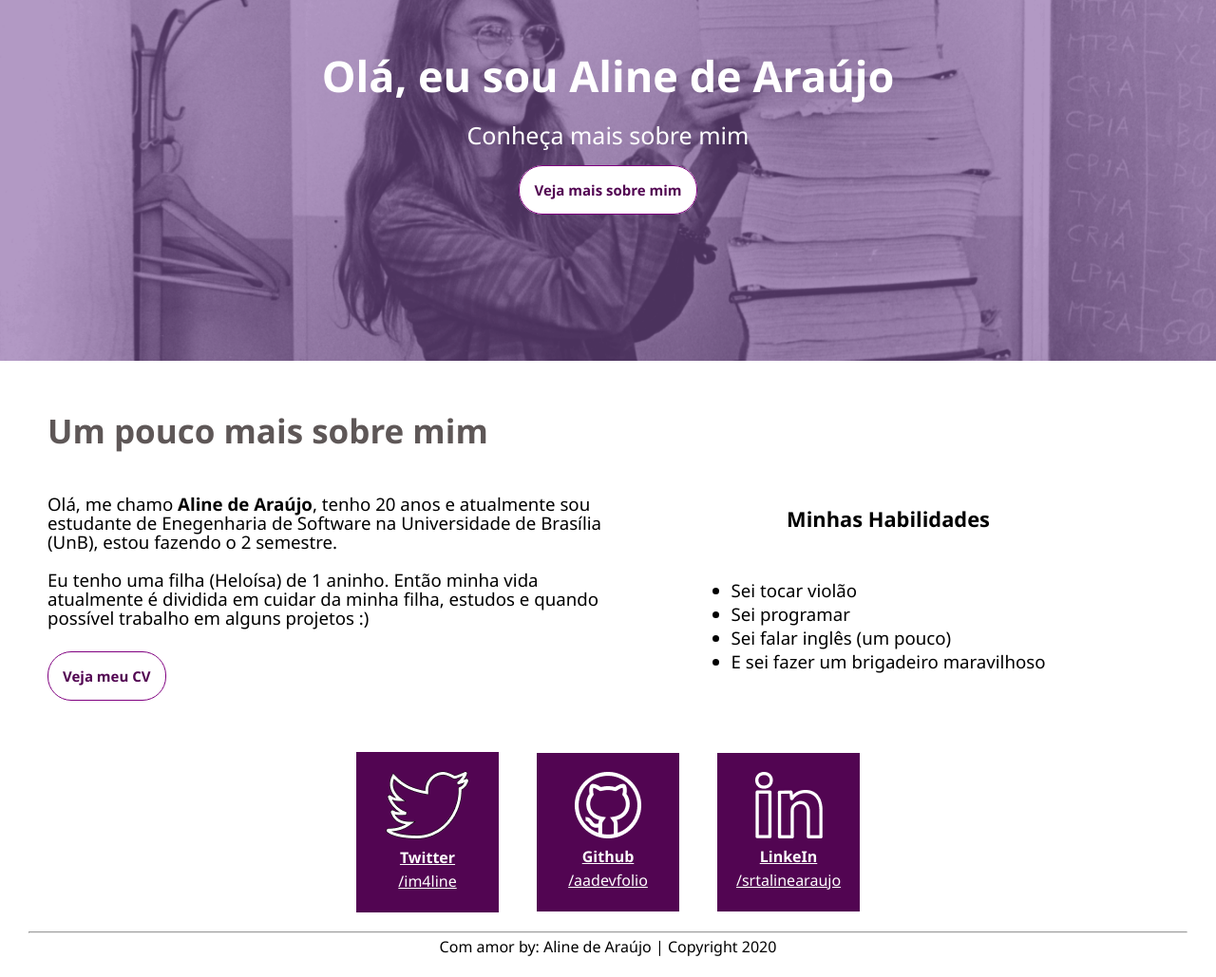
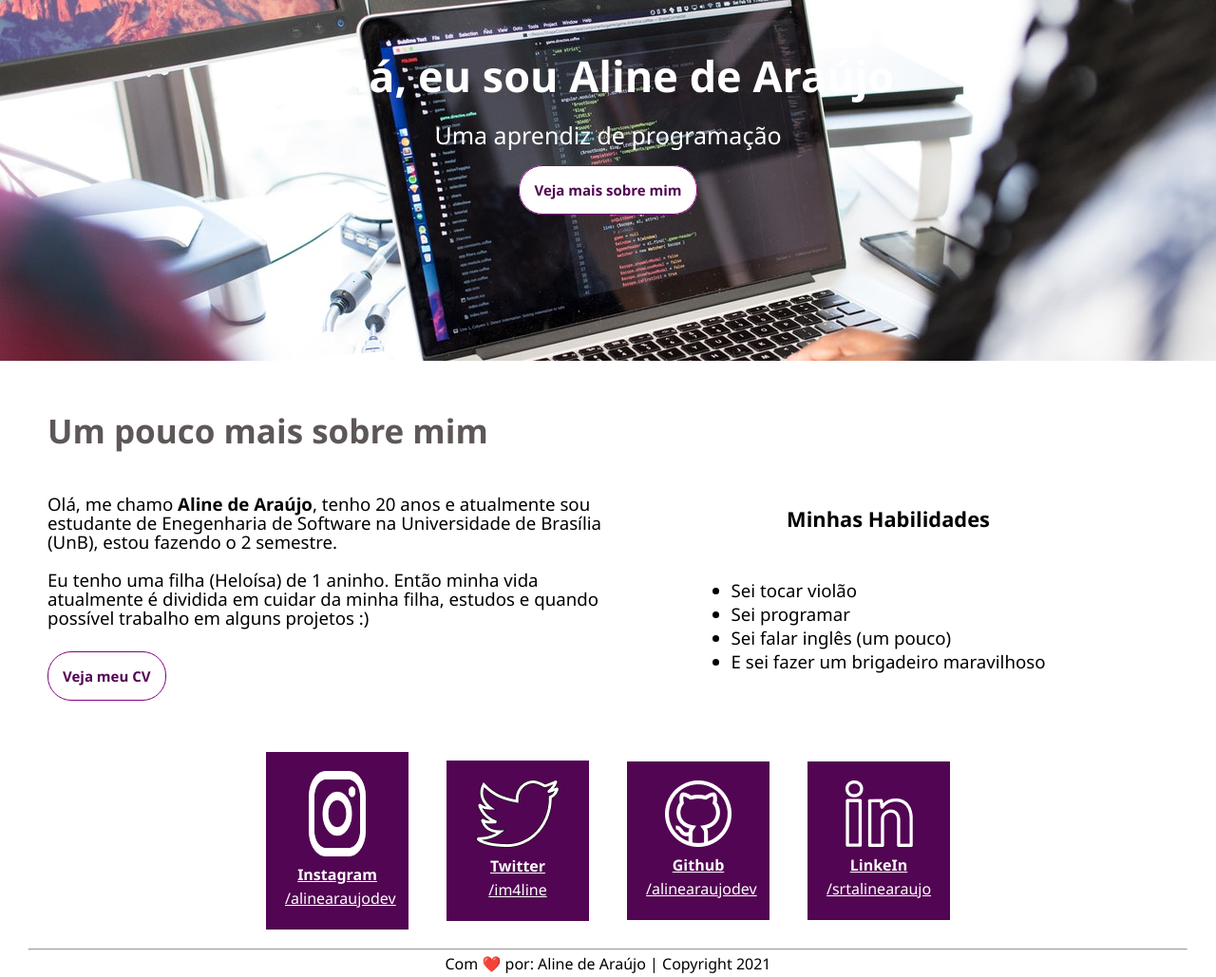
Before and after one commit to aadevfolio/workshop-reprograma, a plain HTML site: page index.html in a window 1280 px wide. Shown: the part 120-1149 px from the top of the page at 95% size. Drawn offline with Linux system fonts and the light colour scheme.

Commit message:
feito mudanças de atualização 2021

```diff
--- a/css/style.css
+++ b/css/style.css
@@ -16,7 +16,7 @@ section, footer{
 }
 
 .banner{
-    background-image: url(../img/banner-bg.png);
+    background-image: url(../img/banner-bg.jpg);
     background-size: cover;
     height: 500px;
     color: white;
--- a/index.html
+++ b/index.html
@@ -4,15 +4,15 @@
         <meta charset="UTF-8">
         <meta name="viewport" content="width=device-width, initial-scale=1.0">
         <meta http-equiv="X-UA-Compatible" content="ie=edge">
-        <meta name="name" content="Aline de Araujo - AADevFolio">
+        <meta name="name" content="Aline de Araujo - @alinearaujodev">
         <link rel="stylesheet" href="css/style.css">
-        <title>Workshop Reprograma</title>
+        <title>AlineAraujoDev</title>
     </head>
     <body>
         <header class="banner">
             <div>
                 <h1>Olá, eu sou Aline de Araújo</h1>
-                <p>Conheça mais sobre mim</p>
+                <p>Uma aprendiz de programação</p>
                 <a class="link" href="#sobremim"><strong>Veja mais sobre mim</strong></a>
             </div>
         </header>
@@ -45,6 +45,11 @@
 
         <footer class="rodape">
             <div class="redes">
+                <a class="a-redes" href="http://www.instagram.com/alinearaujodev" target="_blank">
+                    <img src="./img/insta.png" alt="logo do instagram" width="60" height="90">
+                    <h4>Instagram</h4>
+                    <p>/alinearaujodev</p>
+                </a>
                 <a class="a-redes" href="http://www.twitter.com/im4line" target="_blank">
                     <img src="./img/twitter.png" alt="logo do twitter">
                     <h4>Twitter</h4>
@@ -54,7 +59,7 @@
                 <a class="a-redes" href="http://www.github.com/aadevfolio" target="_blank">
                     <img src="./img/github.png" alt="logo do github">
                     <h4>Github</h4>
-                    <p>/aadevfolio</p>
+                    <p>/alinearaujodev</p>
                 </a>
 
                 <a class="a-redes" href="http://www.linkedin.com/in/srtalinearaujo" target="_blank">
@@ -65,7 +70,7 @@
             </div>
 
             <hr>
-            <p id="assinatura">Com amor by: Aline de Araújo | Copyright 2020</p>
+            <p id="assinatura">Com ❤️ por: Aline de Araújo | Copyright 2021</p>
         </footer>
     </body>
 </html>
```
Also changed, not shown: img/banner-bg.jpg (added), img/banner-bg.png (deleted), img/insta.png (added), img/logo-insta.png (added).
